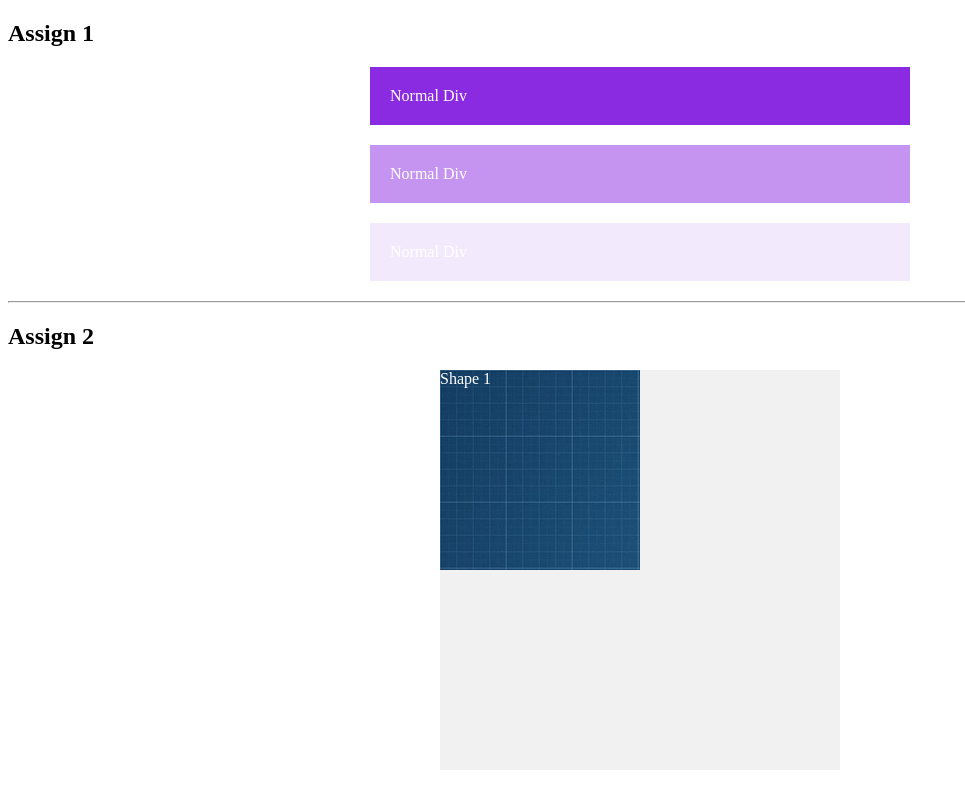
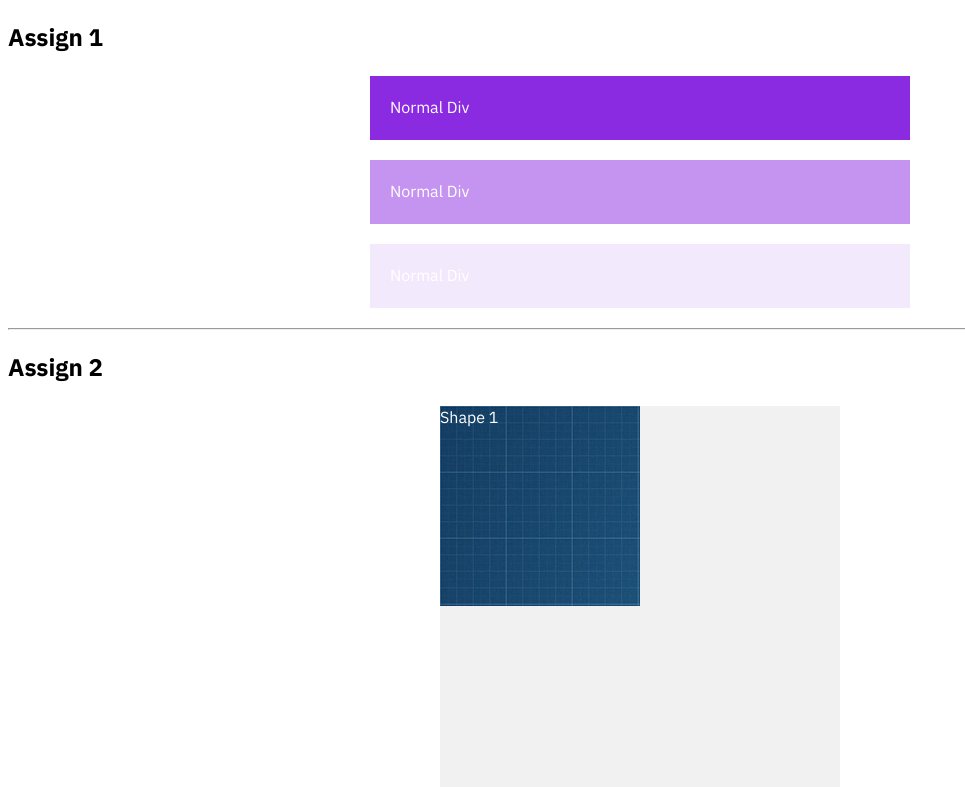
Before and after one commit to abdsydev/elzero-CSS-assignments, a plain HTML site: page 2-lesson-from-5-to-8/assigns-from-1-to-4.html in a window 1280 px wide. Shown: the top 787 px of the page, without its empty margins (0-965 px from the left). Drawn offline with Linux system fonts and the light colour scheme.

Commit message:
Solve CSS Assigns lesson-from-5-to-8

```diff
--- a/2-lesson-from-5-to-8/assets/css/master.css
+++ b/2-lesson-from-5-to-8/assets/css/master.css
@@ -1,3 +1,7 @@
+@import url("https://fonts.googleapis.com/css2?family=IBM+Plex+Sans+Arabic:wght@100;200;300;400;500;600;700&display=swap");
+body {
+  font-family: "IBM Plex Sans Arabic", sans-serif;
+}
 /* Assign 1 */
 .assign-1 {
   & div {
```
